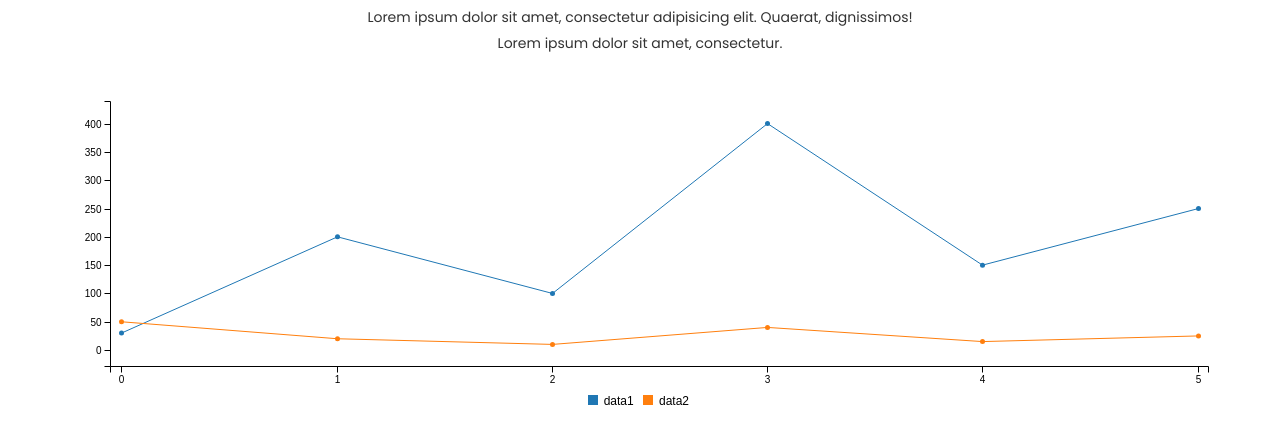
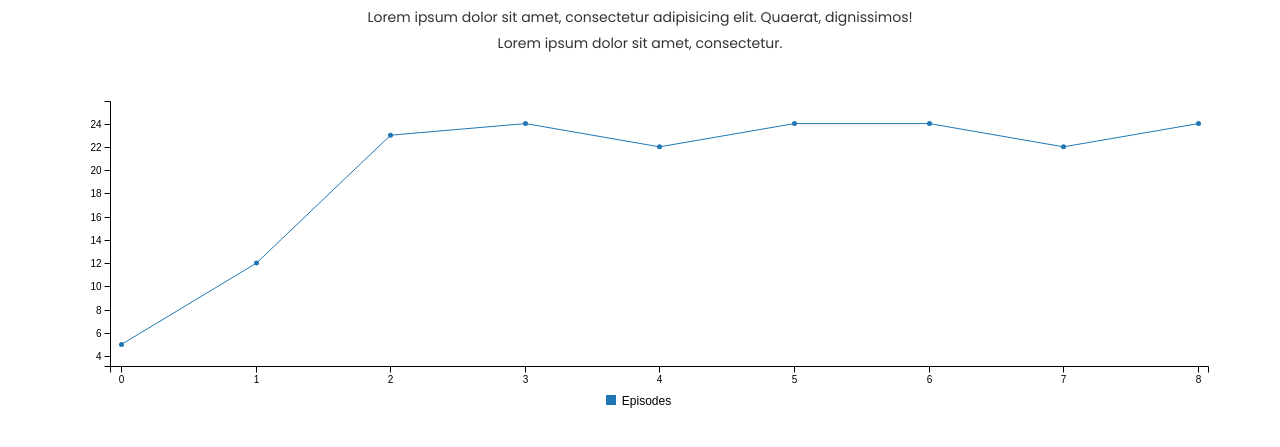
Before and after one commit to AndrewRot/Seinfeld-Data-Analysis, a website: page index.html in a window 1280 px wide. Shown: the part 601-1048 px from the top of the page. Drawn offline with nearby package versions, Linux system fonts and the light colour scheme.

Commit message:
episode graph

```diff
--- a/index.html
+++ b/index.html
@@ -24,7 +24,7 @@
     <link rel="stylesheet" href="css/c3.min.css">
 
     <!-- Load d3.js and c3.js -->
-    <script src="https://d3js.org/d3.v5.min.js"></script>
+    <script src="https://d3js.org/d3.v4.min.js"></script>
     <script src="js/c3.min.js"></script>
 
 
@@ -132,20 +132,32 @@
           <div id="chart"></div>
           <script>
 
+            var chart;
+            seasons = ['season']
+            episodes = ['Episodes']
 
-            d3.csv("/Data/season_data.csv", function(data) {
-              console.log(data);
+            d3.csv("/Data/season_data.csv", function(error, data) {
+                console.log(data)
+
+                data.forEach(function(d) {
+                    episodes.push(parseInt(d["Episodes"]))
                 });
 
-              var chart = c3.generate({
+//                seasons.push(parseInt(data["Season"]));
+//                episodes.push(parseInt(data["Episodes"]));
+//              console.log(seasons);
+//              console.log(episodes);
+
+                chart = c3.generate({
                     bindto: '#chart',
                     data: {
                         columns: [
-                          ['data1', 30, 200, 100, 400, 150, 250],
-                          ['data2', 50, 20, 10, 40, 15, 25]
+                            episodes
                         ]
                     }
                 });
+            });
+
 
           </script>
 
--- a/public/Data/season_data.csv
+++ b/public/Data/season_data.csv
@@ -1,4 +1,4 @@
-Season,Episodes,First aired,Last aired,Rank [Nielsen],Rating  [Nielsen],Rating [Rotten Tomatoes Audience]
+Season,Episodes,First aired,Last aired,Rank [Nielsen],Rating  [Nielsen],Rating RT
 1,5,"July 5, 1989 (1989-07-05)","June 21, 1990 (1990-06-21)",N/A,N/A,0.86
 2,12,"January 23, 1991 (1991-01-23)","June 26, 1991 (1991-06-26)",N/A,N/A,0.96
 3,23,"September 18, 1991 (1991-09-18)","May 6, 1992 (1992-05-06)",N/A,N/A,0.98
```
Lines whose indentation alone changed are shown as unchanged.
